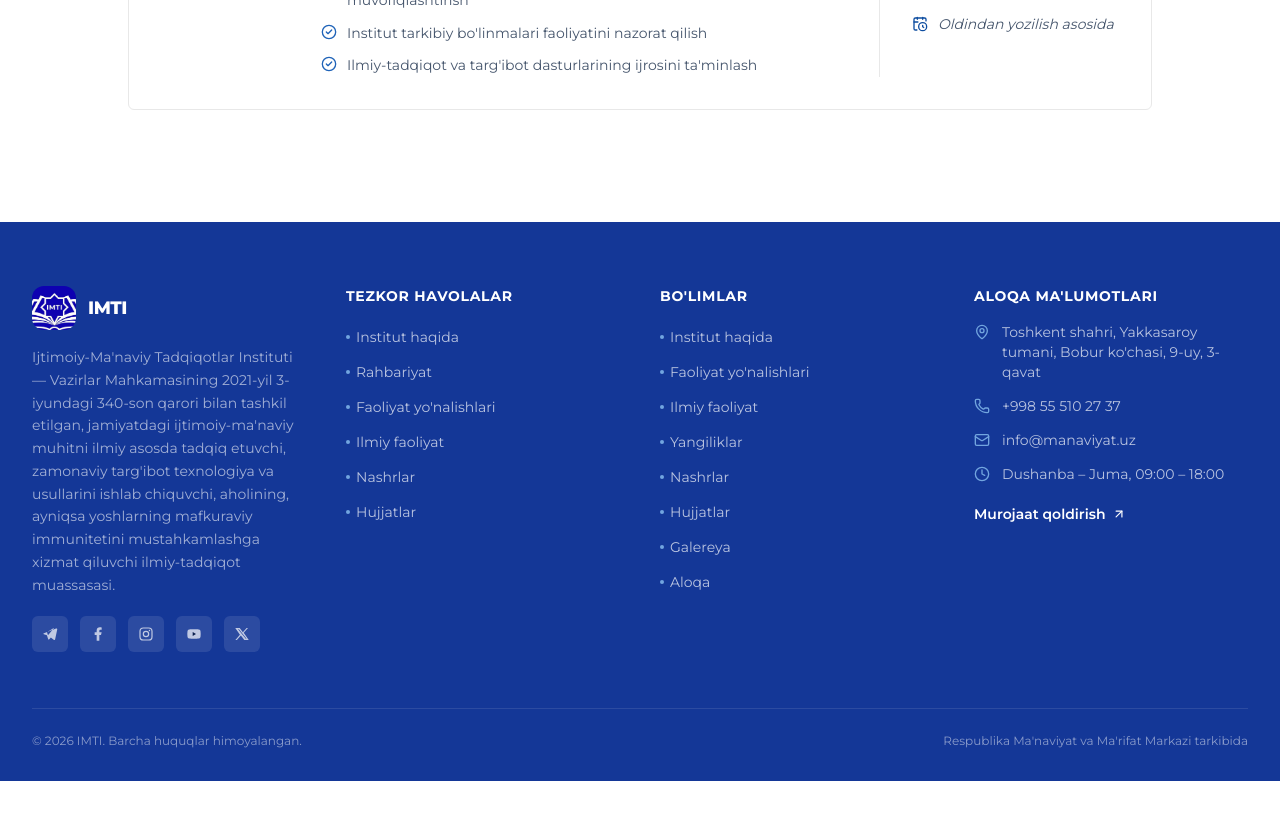
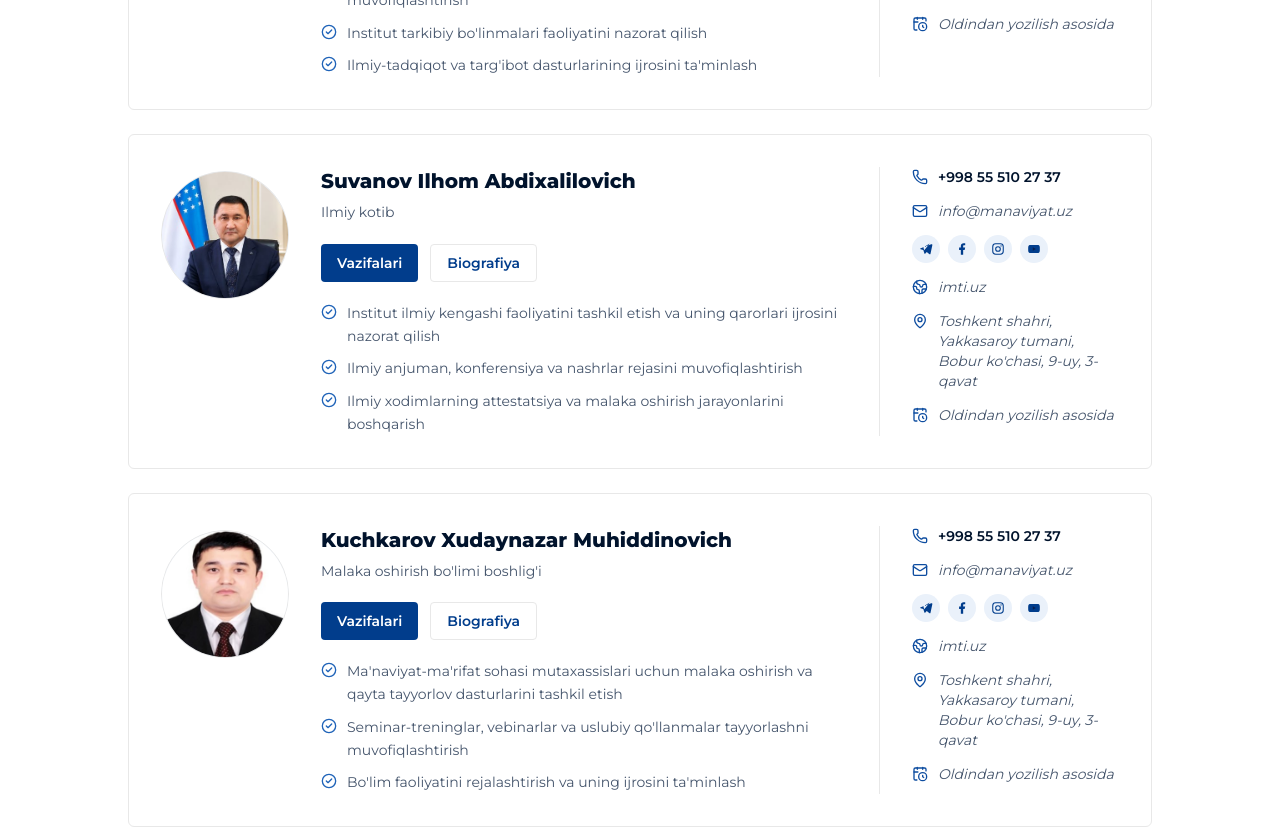
Before and after one commit to MarufMamatqulov/imti, a Next.js app: page /institut/rahbariyat in a window 1280 px wide. Shown: the part 840-1667 px from the top of the page. Before the commit the page ends 1621 px from the top, so only its background shows below. Built offline with nearby package versions, Linux system fonts and the light colour scheme.

Commit message:
rgergvbdevber

```diff
--- a/src/components/home/LeadershipMessage.tsx
+++ b/src/components/home/LeadershipMessage.tsx
@@ -15,7 +15,8 @@ export default function LeadershipMessage() {
           <div className="rounded-md border border-line bg-primary-950 text-white">
             <div className="grid grid-cols-1 md:grid-cols-[280px_1fr] gap-10 p-8 sm:p-12">
               <div className="flex md:flex-col items-center md:items-start gap-4">
-                <div className="relative h-24 w-24 md:h-40 md:w-40 shrink-0 overflow-hidden rounded-md border border-white/15">
+                <div className="relative flex h-24 w-24 md:h-40 md:w-40 shrink-0 items-center justify-center overflow-hidden rounded-md border border-white/15 bg-white/5">
+                  {director.photo ? (
                     <Image
                       src={director.photo}
                       alt={director.position}
@@ -23,6 +24,11 @@ export default function LeadershipMessage() {
                       sizes="160px"
                       className="object-cover"
                     />
+                  ) : (
+                    <span className="text-2xl font-extrabold text-primary-200">
+                      {director.fullName.split(" ").slice(0, 2).map((p) => p[0]).join("").toUpperCase()}
+                    </span>
+                  )}
                 </div>
                 <div>
                   <p className="font-bold text-white">{director.fullName}</p>
--- a/src/components/institut/LeadershipCard.tsx
+++ b/src/components/institut/LeadershipCard.tsx
@@ -8,6 +8,16 @@ import { TelegramIcon, FacebookIcon, InstagramIcon, YoutubeIcon } from "@/compon
 import type { LeadershipMember } from "@/data/leadership";
 import { SITE } from "@/data/site";
 
+function initialsOf(fullName: string) {
+  return fullName
+    .split(" ")
+    .filter(Boolean)
+    .slice(0, 2)
+    .map((part) => part[0])
+    .join("")
+    .toUpperCase();
+}
+
 export default function LeadershipCard({ member }: { member: LeadershipMember }) {
   const [tab, setTab] = useState<"duties" | "bio">("duties");
 
@@ -15,8 +25,12 @@ export default function LeadershipCard({ member }: { member: LeadershipMember })
     <div className="rounded-md border border-line bg-white p-6 sm:p-8">
       <div className="grid grid-cols-1 md:grid-cols-[auto_1fr_240px] gap-8">
         <div className="flex justify-center md:block md:pt-1">
-          <div className="relative h-32 w-32 shrink-0 overflow-hidden rounded-full border border-line">
-            <Image src={member.photo} alt={member.fullName} fill sizes="128px" className="object-cover" />
+          <div className="relative flex h-32 w-32 shrink-0 items-center justify-center overflow-hidden rounded-full border border-line bg-primary-50">
+            {member.photo ? (
+              <Image src={member.photo} alt={member.fullName} fill sizes="128px" className="object-cover" />
+            ) : (
+              <span className="text-2xl font-extrabold text-primary-700">{initialsOf(member.fullName)}</span>
+            )}
           </div>
         </div>
 
--- a/src/data/leadership.ts
+++ b/src/data/leadership.ts
@@ -1,8 +1,13 @@
 // Manba: ochiq OAV va yuridik ma'lumotlar (yuz.uz, oyina.uz, norma.uz) —
 // Muhammadjon Quronov 2026-yil 20-avgustdan Institut direktori etib
 // tayinlangan (avvalgi direktor Olim Davlatov Prezident maslahatchisi
-// lavozimiga o'tkazilgan). Institut boshqa rahbariyat a'zolari (o'rinbosarlar)
-// hozircha saytga qo'shilmagan — tasdiqlangan ma'lumotlar kelgach to'ldiriladi.
+// lavozimiga o'tkazilgan). Suvanov Ilhom va Kuchkarov Xudaynazarning
+// lavozim, mehnat faoliyati va rasmlari foydalanuvchi tomonidan taqdim
+// etilgan rasmiy ma'lumotnomalar asosida kiritilgan. Ularning shaxsiy
+// telefon/email raqami ochiq manbalarda topilmagani sababli, aloqa
+// ma'lumotlari sifatida institutning umumiy kontaktlari ishlatilgan.
+// `photo` maydoni bo'sh qoldirilgan a'zolar uchun LeadershipCard
+// komponenti avtomatik ravishda bosh harflar bilan belgi ko'rsatadi.
 export type LeadershipMember = {
   slug: string;
   fullName: string;
@@ -13,7 +18,7 @@ export type LeadershipMember = {
   phone: string;
   email: string;
   website: string;
-  photo: string;
+  photo?: string;
 };
 
 export const LEADERSHIP: LeadershipMember[] = [
@@ -34,4 +39,36 @@ export const LEADERSHIP: LeadershipMember[] = [
     website: "https://imti.uz",
     photo: "/director-quronov-muhammadjon.png",
   },
+  {
+    slug: "ilmiy-kotib",
+    fullName: "Suvanov Ilhom Abdixalilovich",
+    position: "Ilmiy kotib",
+    duties: [
+      "Institut ilmiy kengashi faoliyatini tashkil etish va uning qarorlari ijrosini nazorat qilish",
+      "Ilmiy anjuman, konferensiya va nashrlar rejasini muvofiqlashtirish",
+      "Ilmiy xodimlarning attestatsiya va malaka oshirish jarayonlarini boshqarish",
+    ],
+    bio: "1993–1998-yillarda Mirzo Ulug'bek nomidagi O'zbekiston Milliy universitetida tahsil olgan. 1998–2019-yillarda Toshkent davlat agrar universitetining falsafa va gumanitar fanlar kafedralarida assistent, katta o'qituvchi va dotsent lavozimlarida ishlagan, shu jumladan Ma'naviyat-ma'rifat va iqtidorli yoshlar bilan ishlash bo'limiga rahbarlik qilgan. 2019–2021-yillarda Oliy va o'rta maxsus ta'lim vazirligi huzuridagi Ma'naviyat va ma'rifat markazi direktori o'rinbosari, so'ngra direktori vazifasini bajaruvchi bo'lgan. 2021-yil 1-dekabrdan Respublika Ma'naviyat va ma'rifat markazi huzuridagi Ijtimoiy-Ma'naviy Tadqiqotlar Instituti ilmiy kotibi lavozimida faoliyat yuritmoqda.",
+    receptionDay: "Oldindan yozilish asosida",
+    phone: "+998 55 510 27 37",
+    email: "info@manaviyat.uz",
+    website: "https://imti.uz",
+    photo: "/suvanov-ilhom.png",
+  },
+  {
+    slug: "malaka-oshirish-bolimi-boshligi",
+    fullName: "Kuchkarov Xudaynazar Muhiddinovich",
+    position: "Malaka oshirish bo'limi boshlig'i",
+    duties: [
+      "Ma'naviyat-ma'rifat sohasi mutaxassislari uchun malaka oshirish va qayta tayyorlov dasturlarini tashkil etish",
+      "Seminar-treninglar, vebinarlar va uslubiy qo'llanmalar tayyorlashni muvofiqlashtirish",
+      "Bo'lim faoliyatini rejalashtirish va uning ijrosini ta'minlash",
+    ],
+    bio: "2009–2013-yillarda Mirzo Ulug'bek nomidagi O'zbekiston Milliy universiteti falsafa fakulteti siyosatshunoslik yo'nalishida, 2014–2016-yillarda Toshkent davlat sharqshunoslik instituti xalqaro munosabatlar yo'nalishi magistraturasida tahsil olgan. Mehnat faoliyatini Respublika Ma'naviyat targ'ibot markazi va O'zbekiston Matbuot va axborot agentligida boshlab, so'ngra Prezident huzuridagi Davlat boshqaruvi akademiyasi hamda Yoshlar ishlari agentligi qoshidagi institutlarda uslubiy ta'minot bo'limlarini boshqargan. 2021-yildan Respublika Ma'naviyat va ma'rifat markazida faoliyat yuritib, 2024-yil 4-yanvardan Ijtimoiy-Ma'naviy Tadqiqotlar Instituti Malaka oshirish bo'limi boshlig'i lavozimida ishlamoqda.",
+    receptionDay: "Oldindan yozilish asosida",
+    phone: "+998 55 510 27 37",
+    email: "info@manaviyat.uz",
+    website: "https://imti.uz",
+    photo: "/kuchkarov-xudaynazar.png",
+  },
 ];
```
Also changed, not shown: public/kuchkarov-xudaynazar.png (added), public/suvanov-ilhom.png (added). Lines whose indentation alone changed are shown as unchanged.
